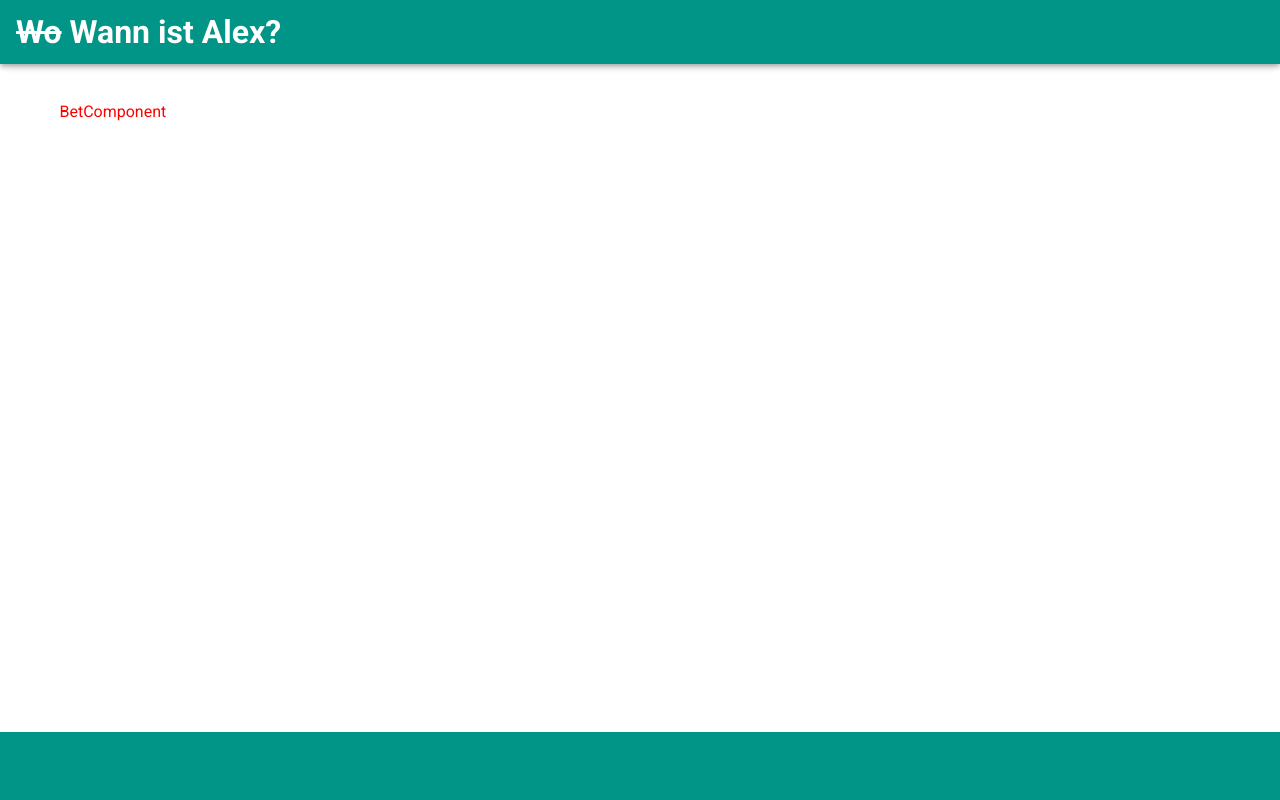
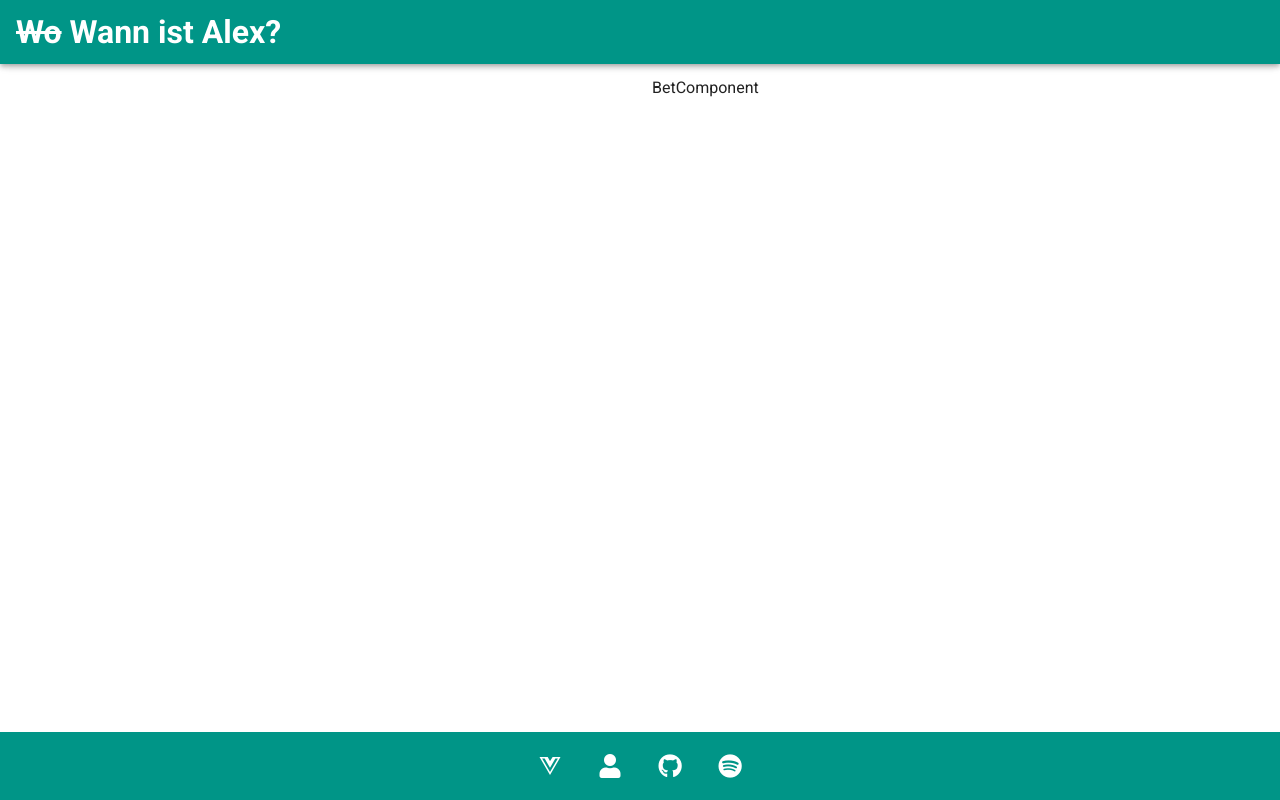
Before and after one commit to YannickSpoerl/wannistalex, a Vue app: page / in a window 1280 px wide. Built offline with nearby package versions, Linux system fonts and the light colour scheme; what vuefire would draw is missing.

Commit message:
Add iconfont, split content horizontally

```diff
--- a/package.json
+++ b/package.json
@@ -8,6 +8,7 @@
     "lint": "vue-cli-service lint"
   },
   "dependencies": {
+    "@fortawesome/fontawesome-free": "^5.11.2",
     "core-js": "^3.3.2",
     "firebase": "^7.3.0",
     "vue": "^2.6.10",
--- a/src/App.vue
+++ b/src/App.vue
@@ -5,18 +5,20 @@
       <v-spacer></v-spacer>
     </v-app-bar>
     <v-content>
-      <div>
-        <TableComponent style="left:0; width=50%"/>
-              <BetComponent style="right:0; width=50%; color:red"/>
-
-      </div>
+      <v-row no-gutters>
+        <v-col cols="6">
+          <TableComponent/>
+        </v-col>
+        <v-col cols="6">
+          <BetComponent/>
+        </v-col>
+      </v-row>
     </v-content>
     <v-footer dark padless height="auto">
       <v-card class="flex primary" flat tile>
         <v-card-title>
           <v-spacer></v-spacer>
-                    <v-btn v-for="icon in icons" :key="icon.link" class="mx-3" dark icon v-bind:href="icon.link"
-                        target="_blank">
+          <v-btn v-for="icon in icons" :key="icon.link" class="mx-3" dark icon v-bind:href="icon.link" target="_blank">
             <v-icon size="24px">{{ icon.icon }}</v-icon>
           </v-btn>
           <v-spacer></v-spacer>
--- a/src/plugins/vuetify.js
+++ b/src/plugins/vuetify.js
@@ -1,9 +1,11 @@
-import Vue from 'vue';
-import Vuetify from 'vuetify/lib';
+import Vue from 'vue'
+import Vuetify from 'vuetify/lib'
+import '@fortawesome/fontawesome-free/css/all.css'
 
 Vue.use(Vuetify);
 
 export default new Vuetify({
+    iconfont: 'fa',
     theme: {
         themes: {
             light: {
```
Also changed, not shown: 1 other file (tests, documents, lock files or other folders). Lines whose indentation alone changed are shown as unchanged.
